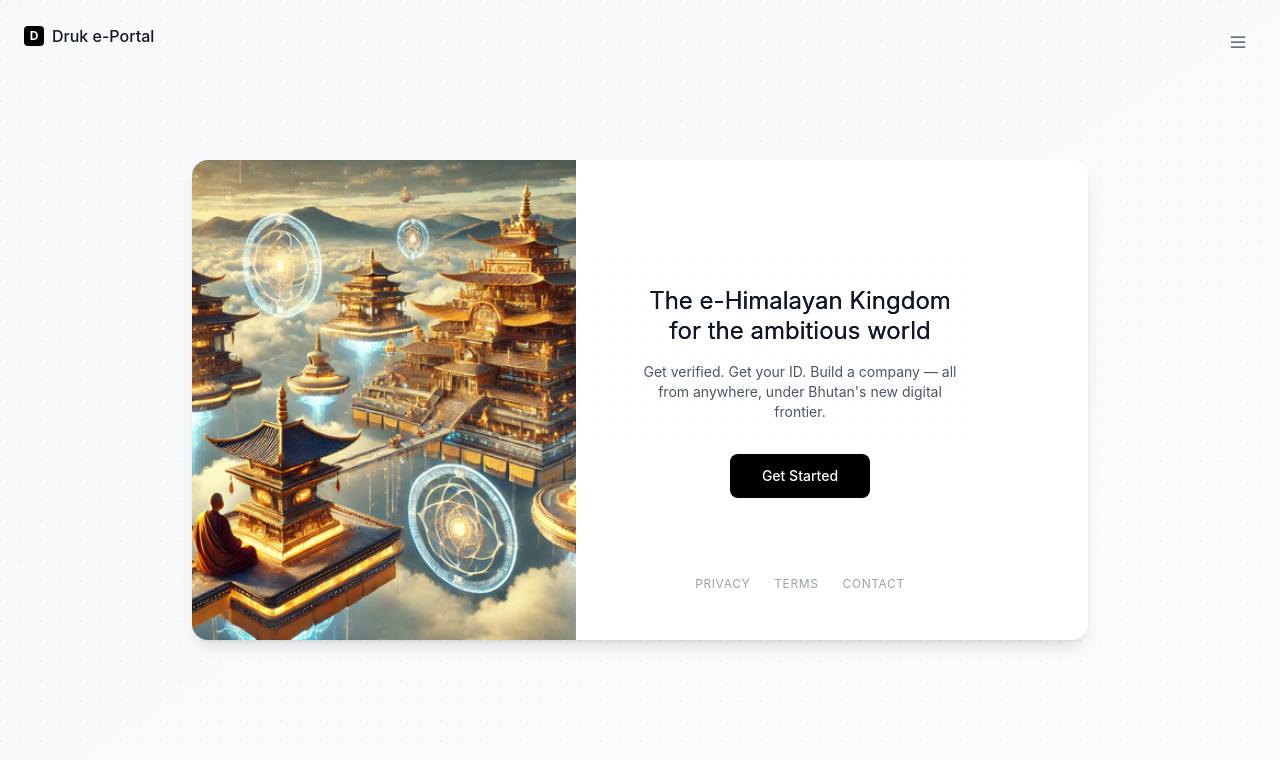
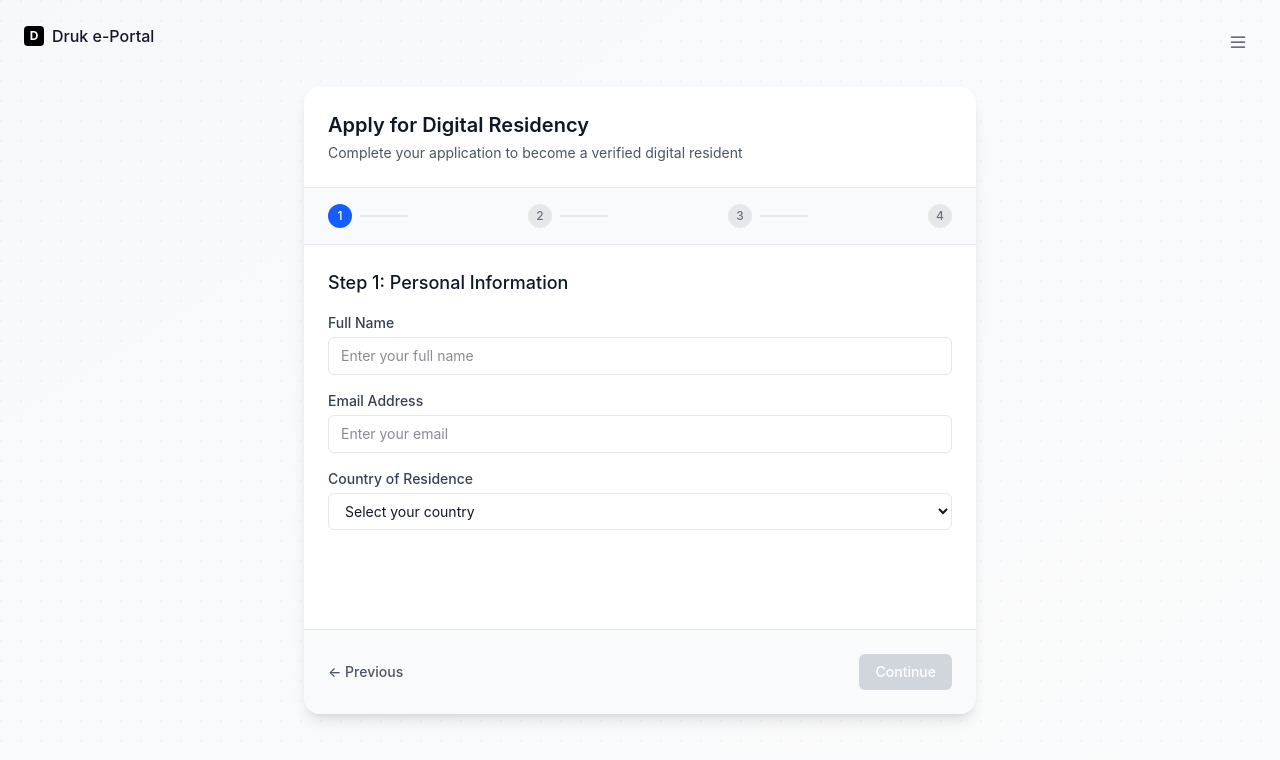
Before and after one commit to sajdakabir/the-residency, a Next.js app in the folder interface/: page / in a window 1280 px wide. Both pictures are taken after a click on the button "Get Started". Shown: the top 760 px of the page. Built offline with nearby package versions, Linux system fonts and the light colour scheme.

Commit message:
feat: form ui

```diff
--- a/interface/src/app/page.tsx
+++ b/interface/src/app/page.tsx
@@ -5,14 +5,49 @@ import Image from 'next/image'
 
 export default function Home() {
   const [isLoading, setIsLoading] = useState(false)
+  const [showApplication, setShowApplication] = useState(false)
+  const [currentStep, setCurrentStep] = useState(1)
+  const [formData, setFormData] = useState({
+    fullName: '',
+    email: '',
+    country: ''
+  })
 
   const handleGetStarted = () => {
     setIsLoading(true)
     setTimeout(() => {
       setIsLoading(false)
-      console.log('Starting onboarding process...')
+      setShowApplication(true)
     }, 1500)
   }
+
+  const handleInputChange = (field: string, value: string) => {
+    setFormData(prev => ({
+      ...prev,
+      [field]: value
+    }))
+  }
+
+  const handleContinue = () => {
+    if (currentStep < 4) {
+      setCurrentStep(currentStep + 1)
+    }
+  }
+
+  const handlePrevious = () => {
+    if (currentStep > 1) {
+      setCurrentStep(currentStep - 1)
+    } else {
+      setShowApplication(false)
+    }
+  }
+
+  const steps = [
+    { number: 1, title: 'Personal Information', active: currentStep === 1, completed: currentStep > 1 },
+    { number: 2, title: 'KYC Verification', active: currentStep === 2, completed: currentStep > 2 },
+    { number: 3, title: 'Entity Setup', active: currentStep === 3, completed: currentStep > 3 },
+    { number: 4, title: 'Review & Submit', active: currentStep === 4, completed: false }
+  ]
 
   return (
     <div className="min-h-screen bg-gray-50 relative">
@@ -47,6 +82,8 @@ export default function Home() {
 
       {/* Main Container - centered with bordered card */}
       <div className="min-h-screen flex items-center justify-center p-8 relative z-10">
+        {!showApplication ? (
+          /* Landing Page with Image */
           <div className="bg-white rounded-2xl shadow-lg overflow-hidden flex w-full max-w-4xl h-auto">
             {/* Left side - Image */}
             <div className="w-96 relative">
@@ -61,10 +98,9 @@ export default function Home() {
               </div>
             </div>
 
-          {/* Right side - Login Form */}
-          <div className="w-96 flex flex-col justify-between py-12">
-            {/* Form Content */}
-            <div className="flex-1 flex items-center">
+            {/* Right side - Landing Content */}
+            <div className="w-96 flex flex-col">
+              <div className="flex-1 flex items-center justify-center py-12">
                 <div className="w-full max-w-sm mx-auto space-y-8">
                   {/* Title with gradient background and subtitles */}
                   <div className="relative text-center">
@@ -109,7 +145,7 @@ export default function Home() {
               </div>
 
               {/* Footer Links - bottom */}
-            <div className="text-center">
+              <div className="text-center pb-8">
                 <div className="flex justify-center gap-6 text-xs text-gray-400 uppercase tracking-wider ml-16">
                   <a href="#privacy" className="hover:text-gray-600 transition-colors">
                     Privacy
@@ -124,6 +160,149 @@ export default function Home() {
               </div>
             </div>
           </div>
+        ) : (
+          /* Application Form without Image */
+          <div className="bg-white rounded-2xl shadow-lg overflow-hidden w-full max-w-2xl">
+            <div className="p-6 border-b">
+              <h1 className="text-xl font-semibold text-gray-900 mb-1">
+                Apply for Digital Residency
+              </h1>
+              <p className="text-sm text-gray-600">
+                Complete your application to become a verified digital resident
+              </p>
+            </div>
+
+            {/* Progress Steps */}
+            <div className="px-6 py-4 border-b bg-gray-50">
+              <div className="flex items-center justify-between">
+                {steps.map((step, index) => (
+                  <div key={step.number} className="flex items-center">
+                    <div className={`w-6 h-6 rounded-full flex items-center justify-center text-xs font-medium ${
+                      step.completed
+                        ? 'bg-blue-600 text-white'
+                        : step.active
+                        ? 'bg-blue-600 text-white'
+                        : 'bg-gray-200 text-gray-500'
+                    }`}>
+                      {step.completed ? '✓' : step.number}
+                    </div>
+                    {index < steps.length - 1 && (
+                      <div className={`w-12 h-0.5 mx-2 ${
+                        step.completed ? 'bg-blue-600' : 'bg-gray-200'
+                      }`} />
+                    )}
+                  </div>
+                ))}
+              </div>
+            </div>
+
+            {/* Form Content */}
+            <div className="p-6 min-h-96">
+              {currentStep === 1 && (
+                <div>
+                  <h2 className="text-lg font-medium text-gray-900 mb-4">
+                    Step 1: Personal Information
+                  </h2>
+
+                  <div className="space-y-4">
+                    <div>
+                      <label className="block text-sm font-medium text-gray-700 mb-1">
+                        Full Name
+                      </label>
+                      <input
+                        type="text"
+                        placeholder="Enter your full name"
+                        value={formData.fullName}
+                        onChange={(e) => handleInputChange('fullName', e.target.value)}
+                        className="w-full px-3 py-2 border border-gray-300 rounded-md text-sm focus:ring-2 focus:ring-blue-500 focus:border-blue-500 outline-none"
+                      />
+                    </div>
+
+                    <div>
+                      <label className="block text-sm font-medium text-gray-700 mb-1">
+                        Email Address
+                      </label>
+                      <input
+                        type="email"
+                        placeholder="Enter your email"
+                        value={formData.email}
+                        onChange={(e) => handleInputChange('email', e.target.value)}
+                        className="w-full px-3 py-2 border border-gray-300 rounded-md text-sm focus:ring-2 focus:ring-blue-500 focus:border-blue-500 outline-none"
+                      />
+                    </div>
+
+                    <div>
+                      <label className="block text-sm font-medium text-gray-700 mb-1">
+                        Country of Residence
+                      </label>
+                      <select
+                        value={formData.country}
+                        onChange={(e) => handleInputChange('country', e.target.value)}
+                        className="w-full px-3 py-2 border border-gray-300 rounded-md text-sm focus:ring-2 focus:ring-blue-500 focus:border-blue-500 outline-none"
+                      >
+                        <option value="">Select your country</option>
+                        <option value="US">United States</option>
+                        <option value="UK">United Kingdom</option>
+                        <option value="CA">Canada</option>
+                        <option value="AU">Australia</option>
+                        <option value="DE">Germany</option>
+                        <option value="FR">France</option>
+                        <option value="JP">Japan</option>
+                        <option value="SG">Singapore</option>
+                        <option value="other">Other</option>
+                      </select>
+                    </div>
+                  </div>
+                </div>
+              )}
+
+              {currentStep === 2 && (
+                <div>
+                  <h2 className="text-lg font-medium text-gray-900 mb-4">
+                    Step 2: KYC Verification
+                  </h2>
+                  <p className="text-gray-600 text-sm">KYC verification form will go here...</p>
+                </div>
+              )}
+
+              {currentStep === 3 && (
+                <div>
+                  <h2 className="text-lg font-medium text-gray-900 mb-4">
+                    Step 3: Entity Setup
+                  </h2>
+                  <p className="text-gray-600 text-sm">Entity setup form will go here...</p>
+                </div>
+              )}
+
+              {currentStep === 4 && (
+                <div>
+                  <h2 className="text-lg font-medium text-gray-900 mb-4">
+                    Step 4: Review & Submit
+                  </h2>
+                  <p className="text-gray-600 text-sm">Review and submit form will go here...</p>
+                </div>
+              )}
+            </div>
+
+            {/* Form Actions */}
+            <div className="p-6 border-t bg-gray-50 flex justify-between">
+              <button
+                onClick={handlePrevious}
+                className="text-gray-600 hover:text-gray-800 font-medium text-sm transition-colors"
+              >
+                ← Previous
+              </button>
+
+              <button
+                onClick={handleContinue}
+                disabled={currentStep === 1 && (!formData.fullName || !formData.email || !formData.country)}
+                className="bg-gray-900 text-white px-4 py-2 rounded-md font-medium text-sm hover:bg-gray-800 disabled:bg-gray-300 disabled:cursor-not-allowed transition-colors"
+              >
+                {currentStep === 4 ? 'Submit' : 'Continue'}
+              </button>
+            </div>
+          </div>
+        )}
       </div>
     </div>
   )
```
Lines whose indentation alone changed are shown as unchanged.
